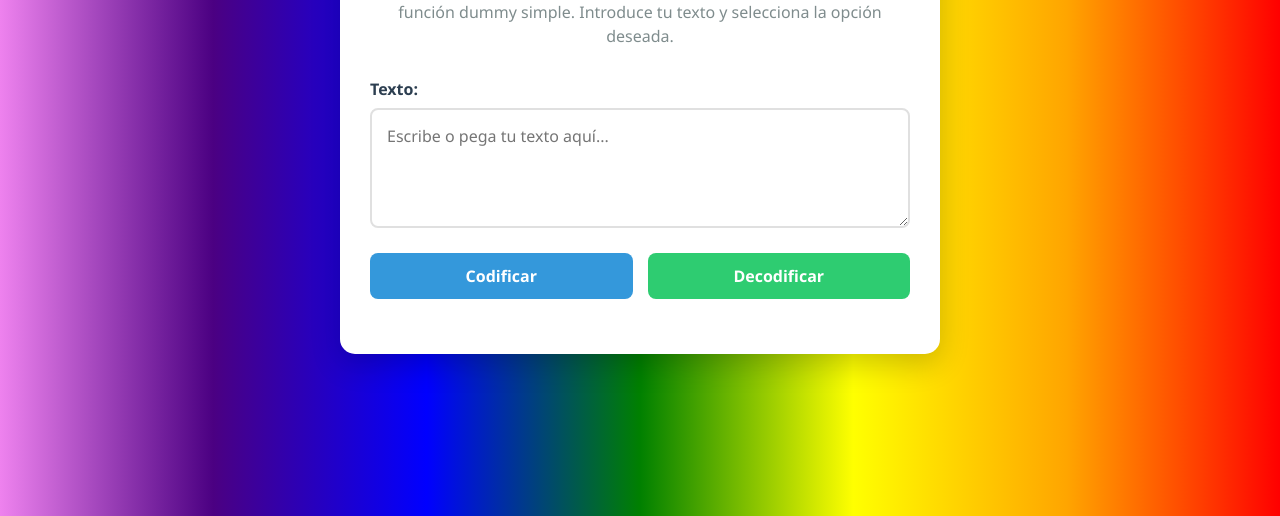
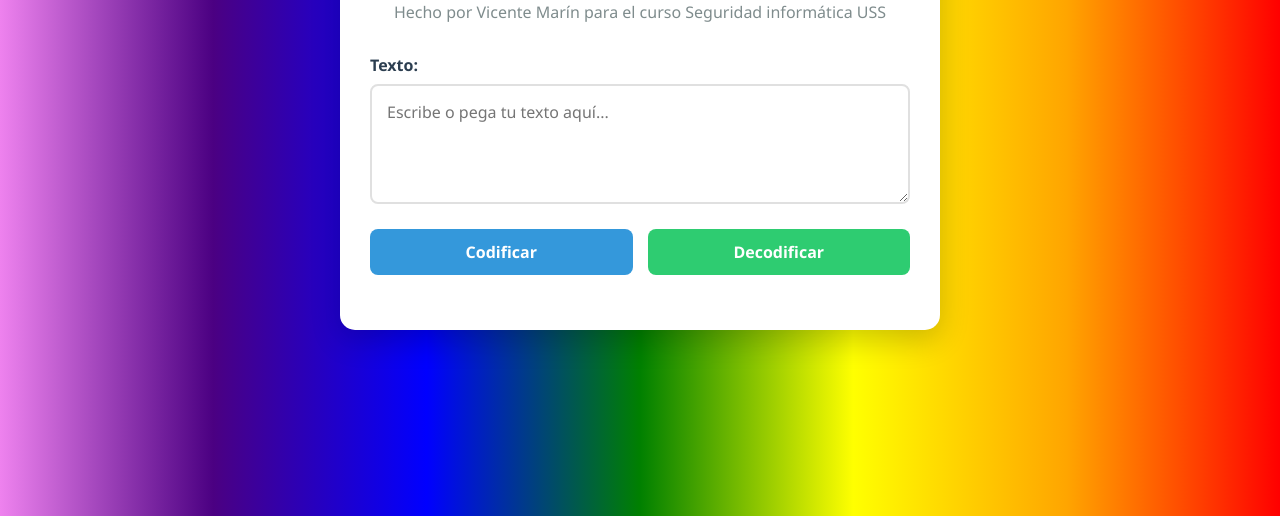
Before and after one commit to Carduk/vizEncoding, a plain HTML site: page index.html in a window 1280 px wide. Shown: the part 284-800 px from the top of the page. Drawn offline with Linux system fonts and the light colour scheme.

Commit message:
Nueva desc

```diff
--- a/index.html
+++ b/index.html
@@ -168,10 +168,9 @@
 </head>
 <body>
     <div class="container">
-        <h1 class="rainbow-h1">Codificador/Decodificador</h1>
+        <h1 class="rainbow-h1">Codificador / Decodificador</h1>
         <p class="description">
-            Esta aplicación permite codificar y decodificar texto utilizando una función dummy simple.
-            Introduce tu texto y selecciona la opción deseada.
+            Hecho por Vicente Marín para el curso Seguridad informática USS
         </p>
 
         <div class="input-group">
```
